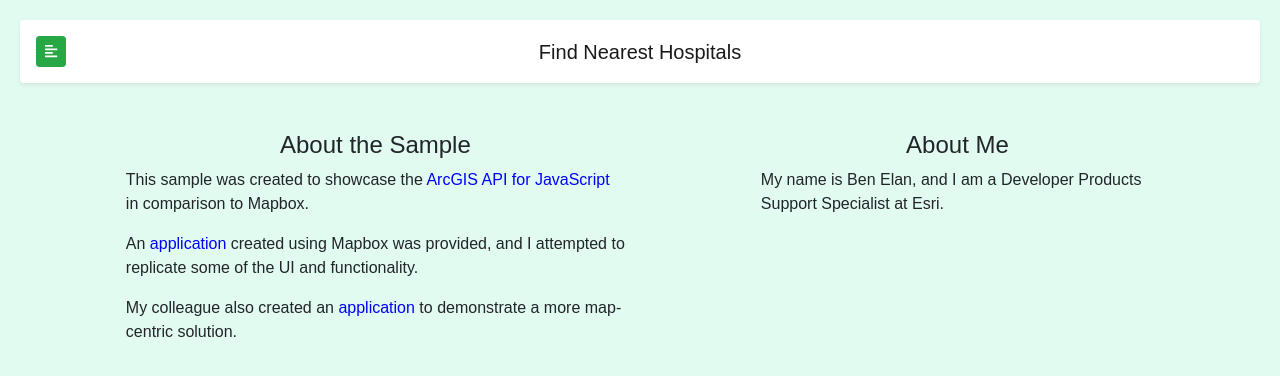
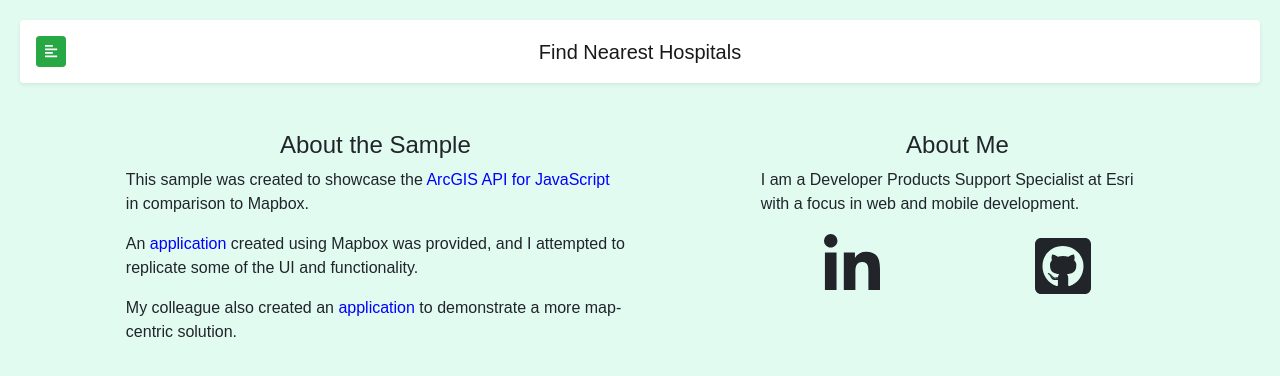
Before and after one commit to benelan/spatial-search, a React (Create React App) app: page /about in a window 1280 px wide. Shown: the top 376 px of the page. Built offline with nearby package versions, Linux system fonts and the light colour scheme.

Commit message:
finished about page

```diff
--- a/package.json
+++ b/package.json
@@ -4,6 +4,7 @@
   "private": true,
   "dependencies": {
     "@fortawesome/fontawesome-svg-core": "^1.2.28",
+    "@fortawesome/free-brands-svg-icons": "^5.13.0",
     "@fortawesome/free-solid-svg-icons": "^5.13.0",
     "@fortawesome/react-fontawesome": "^0.1.9",
     "@testing-library/jest-dom": "^4.2.4",
--- a/src/components/info/About.js
+++ b/src/components/info/About.js
@@ -1,6 +1,10 @@
 import React from "react";
-import { Col, Row, ListGroup, ListGroupItem, Button } from "reactstrap";
-
+import { Col, Row, NavLink } from "reactstrap";
+import { FontAwesomeIcon } from "@fortawesome/react-fontawesome";
+import {
+  faGithubSquare,
+  faLinkedinIn,
+} from "@fortawesome/free-brands-svg-icons";
 export default class About extends React.Component {
   state = {};
 
@@ -11,13 +15,56 @@ export default class About extends React.Component {
       <Row>
         <Col md={{ size: 5, offset: 1 }}>
           <h4 className="text-center">About the Sample</h4>
-          <p>This sample was created to showcase the <a href="https://developers.arcgis.com/javascript/" style={{color: "blue"}}>ArcGIS API for JavaScript</a> in comparison to Mapbox.</p>
-          <p>An <a href="https://mychildcare.ca.gov/" style={{color: "blue"}}>application</a> created using Mapbox was provided, and I attempted to replicate some of the UI and functionality.</p>
-          <p>My colleague also created an <a href="https://banuelosj.github.io/nearme-route-jsapi/" style={{color:"blue"}}>application</a> to demonstrate a more map-centric solution.</p>
+          <p>
+            This sample was created to showcase the{" "}
+            <a
+              href="https://developers.arcgis.com/javascript/"
+              style={{ color: "blue" }}
+            >
+              ArcGIS API for JavaScript
+            </a>{" "}
+            in comparison to Mapbox.
+          </p>
+          <p>
+            An{" "}
+            <a href="https://mychildcare.ca.gov/" style={{ color: "blue" }}>
+              application
+            </a>{" "}
+            created using Mapbox was provided, and I attempted to replicate some
+            of the UI and functionality.
+          </p>
+          <p>
+            My colleague also created an{" "}
+            <a
+              href="https://banuelosj.github.io/nearme-route-jsapi/"
+              style={{ color: "blue" }}
+            >
+              application
+            </a>{" "}
+            to demonstrate a more map-centric solution.
+          </p>
         </Col>
         <Col md={{ size: 4, offset: 1 }}>
           <h4 className="text-center">About Me</h4>
-          <p>My name is Ben Elan, and I am a Developer Products Support Specialist at Esri. </p>
+          <p>
+            I am a Developer Products Support Specialist at Esri with a focus in
+            web and mobile development.
+          </p>
+          <Row style={{ marginTop: "50px" }}>
+            <Col>
+              <NavLink
+                className="center"
+                href={"https://www.linkedin.com/in/benelan"}
+              >
+                <FontAwesomeIcon size="4x" icon={faLinkedinIn} />
+              </NavLink>
+            </Col>
+            <Col>
+              <NavLink className="center" href={"https://github.com/benelan"}>
+                <FontAwesomeIcon size="4x" icon={faGithubSquare} />
+              </NavLink>
+            </Col>
+          </Row>
         </Col>
       </Row>
     );
```
Also changed, not shown: 1 other file (tests, documents, lock files or other folders).
